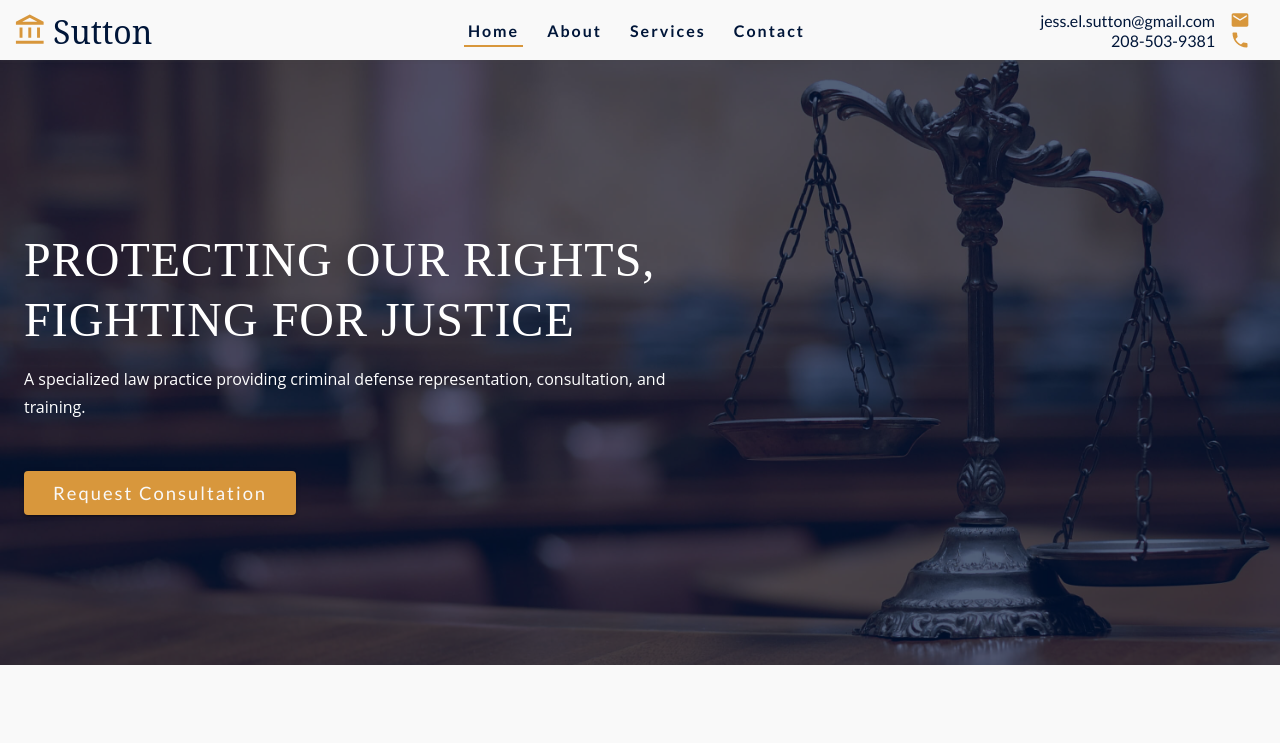
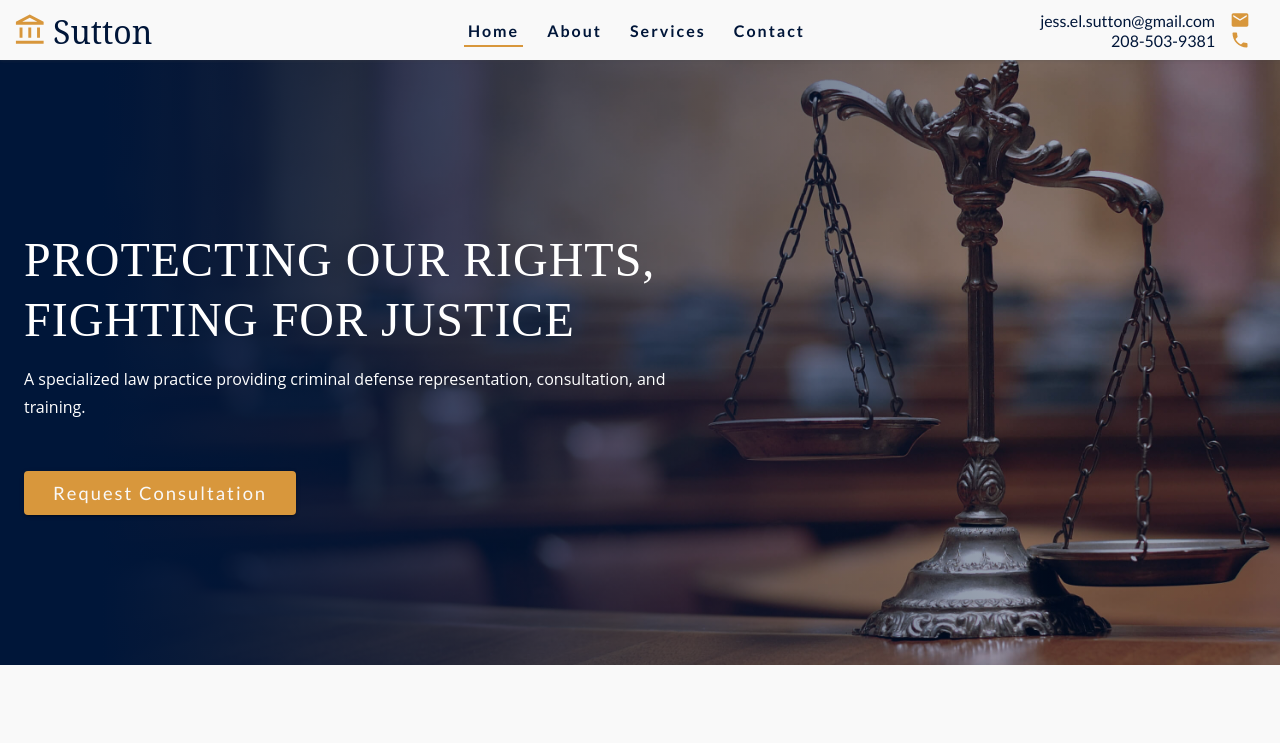
Before and after one commit to pmitch242/jessica-sutton, a React (Create React App) app: page / in a window 1280 px wide. Shown: the top 743 px of the page. Built offline with nearby package versions, Linux system fonts and the light colour scheme.

Commit message:
added a gradient to mobile view

```diff
--- a/src/App.css
+++ b/src/App.css
@@ -52,7 +52,7 @@ p{
     padding: 10px 0px;
   }
 
-  /* Headrer */
+  /* Header Component */
   .header-container {
     background-position-y: bottom;
 }
@@ -71,6 +71,10 @@ p{
     background-position-y: 0;
   }
 
+  .intro-background{
+    background: linear-gradient(90deg, rgba(0,22,57,100%) 8%, rgba(0,22,57, 40%) 78%);
+  }
+
   .intro-title{
     text-align: left;
   }
```
